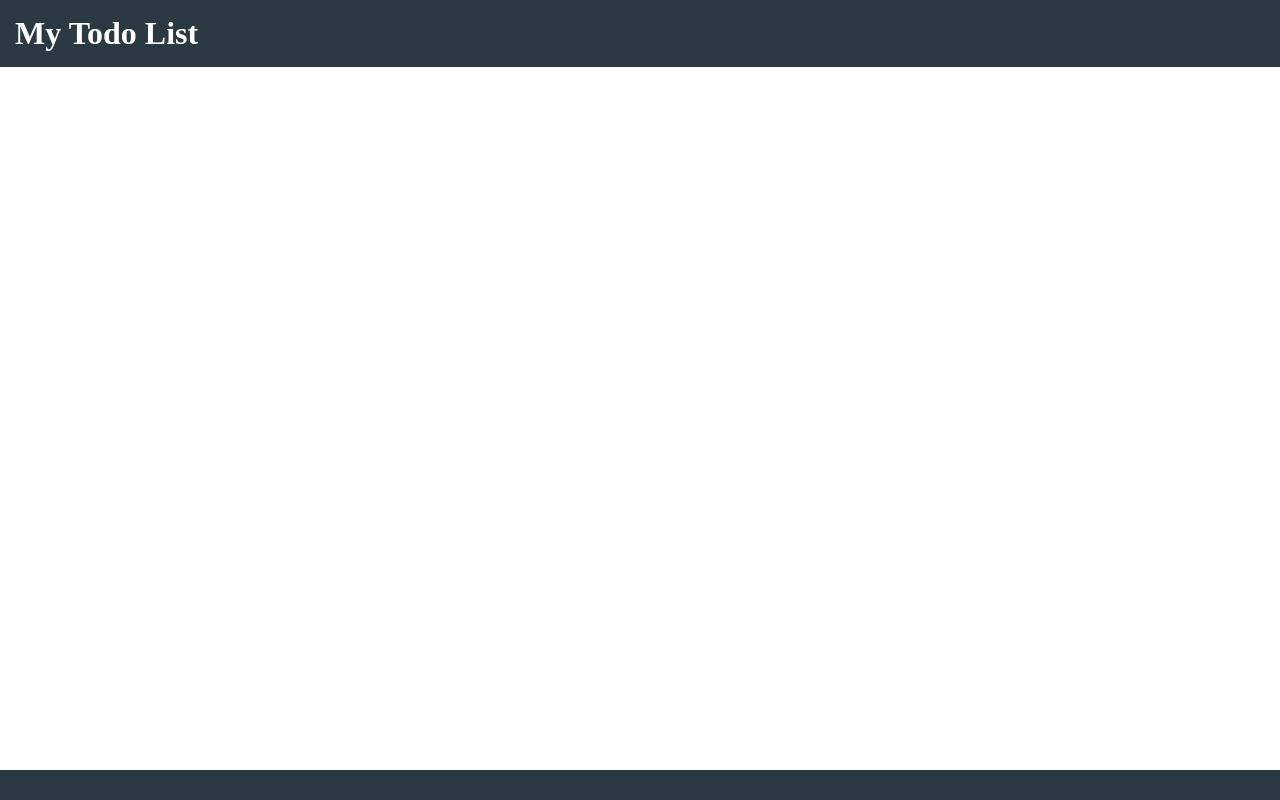
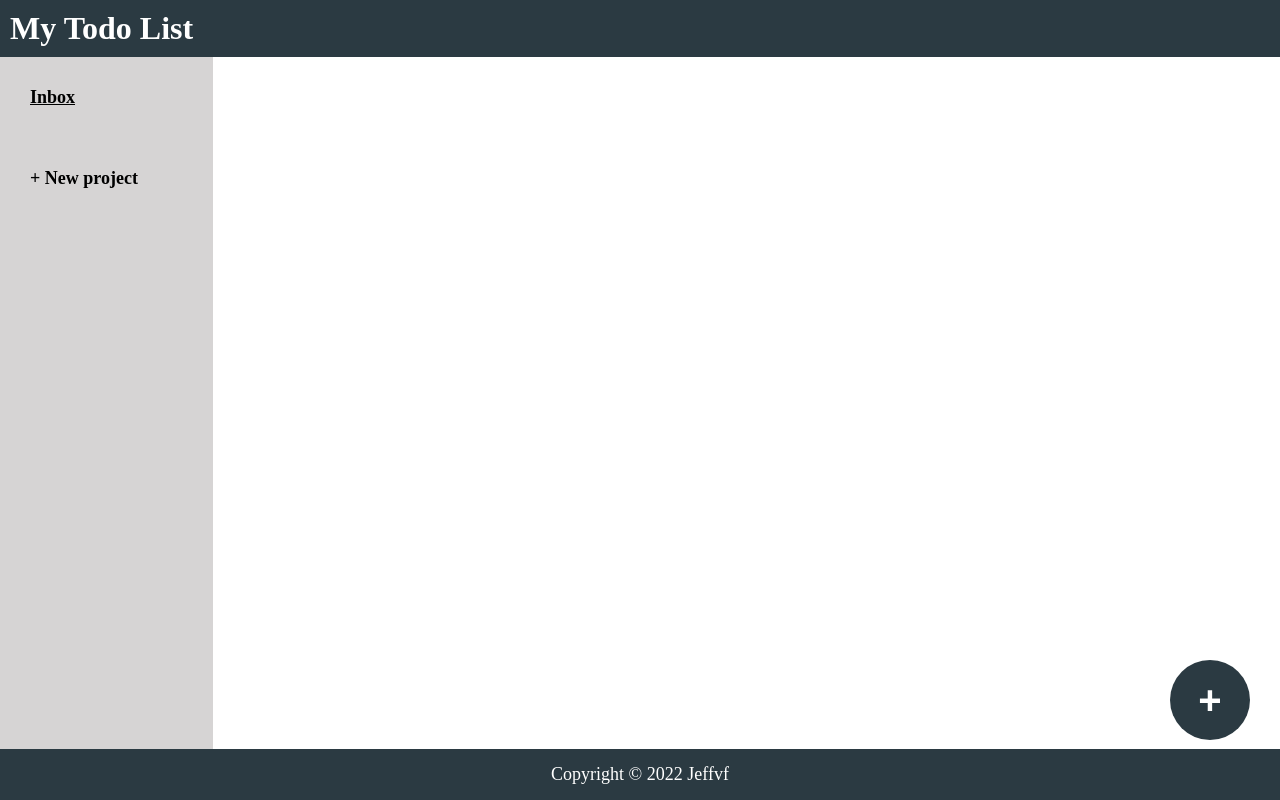
Before and after one commit to Jeffvf/todo-list, a website built with webpack: page dist/index.html in a window 1280 px wide. Built offline with nearby package versions, Linux system fonts and the light colour scheme.

Commit message:
feat: create project through sidebar

```diff
--- a/src/modules/sidebar.js
+++ b/src/modules/sidebar.js
@@ -1,5 +1,6 @@
+import { button } from './button';
 import {body} from '/home/jefferson/top/todo-list/src/body.js'
-import {Project} from '/home/jefferson/top/todo-list/src/modules/project.js'
+import {Project, getLocalProjects} from '/home/jefferson/top/todo-list/src/modules/project.js'
 
 const sidebar = (() => {
 
@@ -11,72 +12,129 @@ const sidebar = (() => {
         return sidebar
     }
 
-    const setListener = (tab) => {
-        const localProjects = JSON.parse(localStorage.getItem('projects'));
-        let projObject;
-        for(let project of localProjects){
-            if(project.name == tab.textContent){
-                projObject = project;
-                break;
+    const setListener = (tabs) => {
+        tabs.forEach(tab => {
+            tab[0].addEventListener('click', () => {
+                localStorage.setItem('currentProject', JSON.stringify(tab[1]));
+                body.appendElements();
+            })
+        })
+
+        return tabs;
+    }
+
+    const createCancelBtn = (btn, input ,newProjectBtn) => {
+        const cancel = document.createElement('button');
+
+        cancel.textContent = 'Cancel';
+        cancel.style.backgroundColor = 'Red'
+        cancel.style.color = 'White';
+        cancel.style.display = 'None';
+
+        cancel.addEventListener('click', () => {
+            btn.style.display = 'Block';
+            input.style.display = 'None';
+            newProjectBtn.style.display = 'None';
+            cancel.style.display = 'None';
+        })
+
+        return cancel;
+    }
+
+    const createConfirmBtn = () => {
+        const btn = document.createElement('button');
+        const allProjects = getLocalProjects();
+
+        btn.textContent = 'Add';
+        btn.type = 'submit';
+        btn.style.backgroundColor = 'Green';
+        btn.style.color = 'white';
+
+        btn.addEventListener('click', () => {
+            const input = document.getElementById('new-project-input');
+
+            const title = input.value;
+            if(title != ''){
+                const newProject = new Project(title);
+
+                allProjects.push(newProject);
+
+                localStorage.setItem('projects', JSON.stringify(allProjects));
+                body.appendElements();
             }
-        }
-
-        const proj = new Project(projObject.name)
-        proj.taskList = projObject.taskList;
-
-        tab.addEventListener('click', () => {
-            localStorage.setItem('currentProject', JSON.stringify(proj));
-            body.appendElements();
         });
 
-        return tab;
+        btn.style.display = 'None';
+
+        return btn;
     }
 
-    const addFixedElements = () => {
-        const el = document.createElement('div');
+    const createProject = () => {
+        const projectsDiv = document.createElement('div');
 
-        let inbox = document.createElement('span');
-        inbox.textContent = 'Inbox';
-        inbox = setListener(inbox);
+        projectsDiv.id = 'create-new-project';
 
-        let todayTasks = document.createElement('span');
-        todayTasks.textContent = 'Today';
-        todayTasks = setListener(todayTasks);
+        const btn = document.createElement('div');
 
-        let upcomingTasks = document.createElement('span');
-        upcomingTasks.textContent = 'Upcoming';
-        upcomingTasks = setListener(upcomingTasks);
+        const input = document.createElement('input');
+        input.style.display = 'None';
+        input.id = 'new-project-input';
 
-        el.appendChild(inbox);
-        el.appendChild(todayTasks);
-        el.appendChild(upcomingTasks);
 
-        return el;
+        btn.textContent = '+ New project';
+
+        const newProjectBtn = createConfirmBtn();
+        const cancelBtn = createCancelBtn(btn, input, newProjectBtn);
+
+        btn.addEventListener('click', () => {
+            btn.style.display = 'None';
+            input.style.display = 'Block';
+            cancelBtn.style.display = 'Block';
+            newProjectBtn.style.display = 'Block';
+        });
+
+        projectsDiv.appendChild(input);
+        projectsDiv.appendChild(cancelBtn);
+        projectsDiv.appendChild(newProjectBtn);
+        projectsDiv.appendChild(btn);
+
+        return projectsDiv;
+
     }
 
-    const addProjects  = (allProjects) => {
+    const addProjects  = () => {
+        const allProjects = getLocalProjects();
+        let tabs = []
+        console.log(allProjects)
+
         if(allProjects.length == 0){
             return;
         }
 
         const projects = document.createElement('div');
 
-        for(project of allProjects){
+        for(let project of allProjects){
             const proj = document.createElement('span');
 
-            proj.textContent = project.title;
+            proj.textContent = project.name;
 
-            projects.appendChild(proj);
+            tabs.push([proj, project]);
         }
+
+        const projectTab = setListener(tabs);
+
+        projectTab.forEach(project => {
+            projects.appendChild(project[0]);
+        })
 
         return projects;
     }
 
     const createSidebar = () => {
-        const sidebar = createSidebarElement()
+        const sidebar = createSidebarElement();
 
-        sidebar.appendChild(addFixedElements());
-
+        sidebar.appendChild(addProjects());
+        sidebar.appendChild(createProject());
         return sidebar
     }
 
--- a/src/styles.css
+++ b/src/styles.css
@@ -12,7 +12,7 @@ body {
 
 header {
     background-color: var(--gray);
-    padding: 15px;
+    padding: 10px;
     color: white;
 }
 
@@ -34,6 +34,13 @@ main {
     text-decoration: underline;
 }
 
+button{
+    border-style: none;
+    border-radius: 10px;
+    padding: 15px;
+    font-size: 15px;
+    font-weight: bold;
+}
 footer {
     background-color: var(--gray);
     padding: 15px;
@@ -160,3 +167,14 @@ form{
     border-style: solid;
     border-color: black;
 }
+
+#create-new-project{
+    font-size: 18px;
+    text-decoration: none;
+}
+
+#create-new-project > div:hover{
+    cursor: pointer;
+    text-decoration: underline;
+    font-size: 20px;
+}
```
